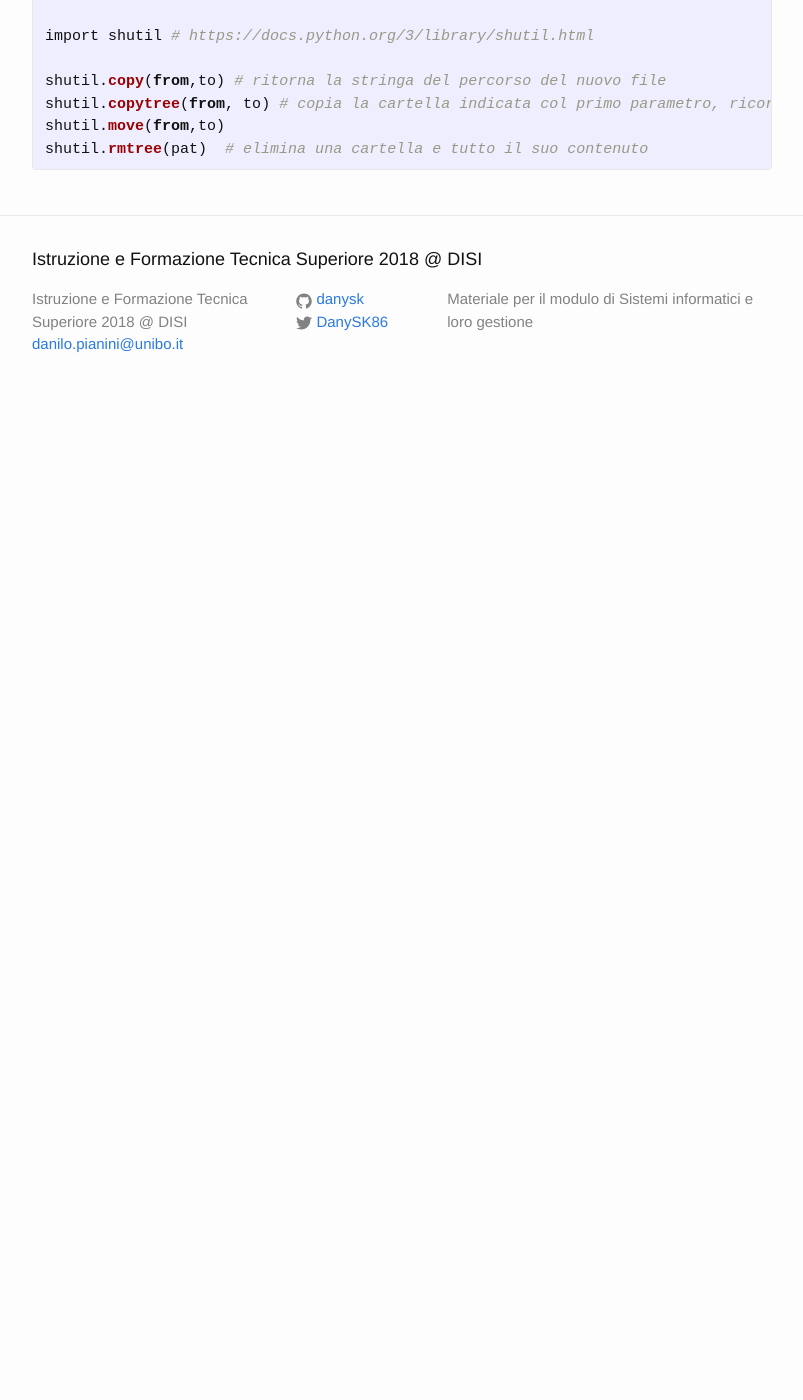
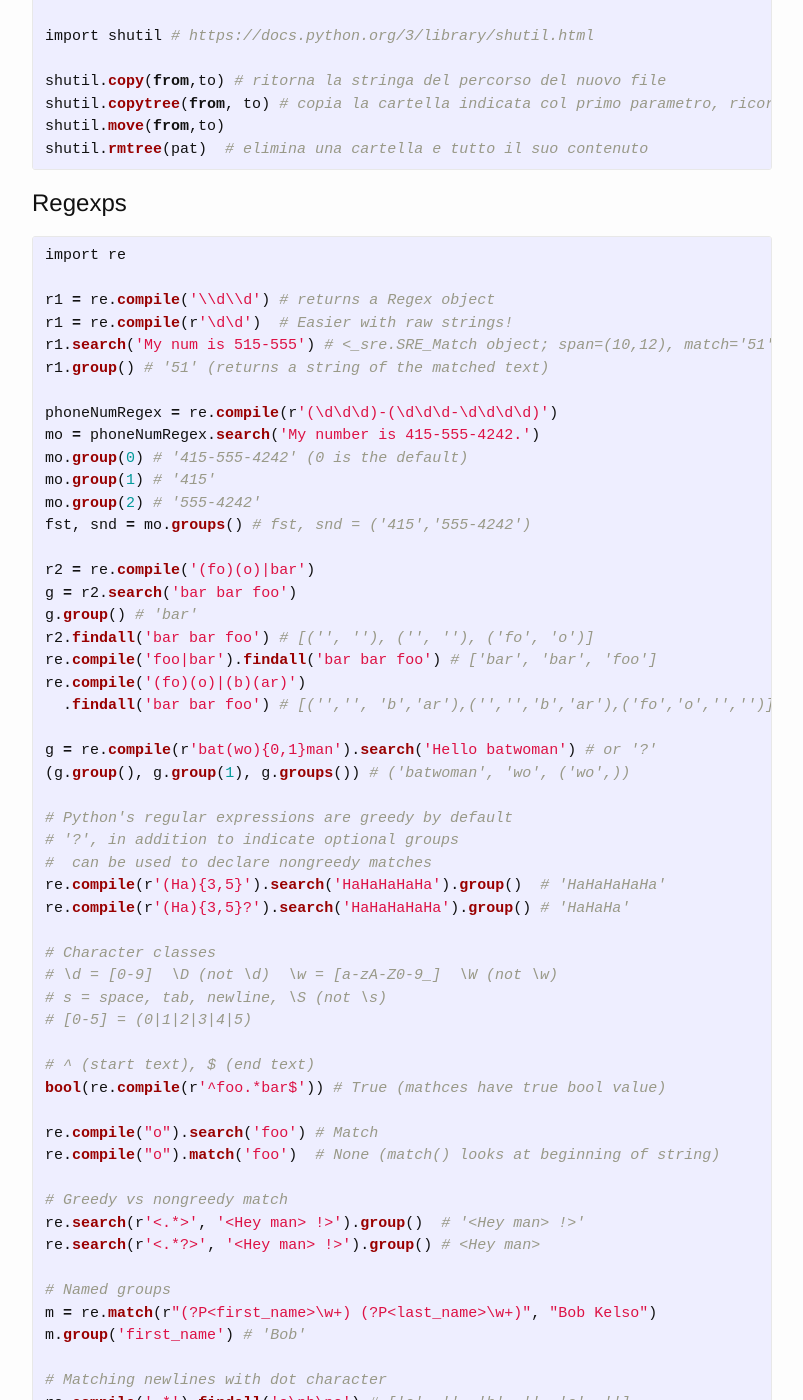
Before and after one commit to APICe-at-DISI/ifts2018, a Jekyll site: the page built from index.md, in a window 1280 px wide and 1400 px high, scrolled down 18587 px. Shown: the whole window, without its empty margins (238-1041 px from the left). Built offline with Jekyll 4.4.1, drawn with Linux system fonts in a browser that asks for light colours; our own code applies the rules of GitHub Pages for plain Markdown files; before the commit the page ends 19003 px from its top, so only the background shows below that; some of the changed text lies outside the part shown.

Commit message:
Regexps + fix

```diff
--- a/index.md
+++ b/index.md
@@ -768,7 +768,7 @@ d.clear() # elimina tutte le coppie dal dizionario
 ### Eccezioni
 
 {% highlight python %}
-raise Exception('Messaggio d'errore')
+raise Exception("Messaggio d'errore")
 
 try: ...
 except NameError: ... # cattura eccezione di tipo NameError
@@ -839,3 +839,80 @@ shutil.move(from,to)
 shutil.rmtree(pat)  # elimina una cartella e tutto il suo contenuto
 
 {% endhighlight %}
+
+## Regexps
+
+{% highlight python %}
+import re
+
+r1 = re.compile('\\d\\d') # returns a Regex object
+r1 = re.compile(r'\d\d')  # Easier with raw strings!
+r1.search('My num is 515-555') # <_sre.SRE_Match object; span=(10,12), match='51'>
+r1.group() # '51' (returns a string of the matched text)
+
+phoneNumRegex = re.compile(r'(\d\d\d)-(\d\d\d-\d\d\d\d)')
+mo = phoneNumRegex.search('My number is 415-555-4242.')
+mo.group(0) # '415-555-4242' (0 is the default)
+mo.group(1) # '415'
+mo.group(2) # '555-4242'
+fst, snd = mo.groups() # fst, snd = ('415','555-4242')
+
+r2 = re.compile('(fo)(o)|bar')
+g = r2.search('bar bar foo')
+g.group() # 'bar'
+r2.findall('bar bar foo') # [('', ''), ('', ''), ('fo', 'o')]
+re.compile('foo|bar').findall('bar bar foo') # ['bar', 'bar', 'foo']
+re.compile('(fo)(o)|(b)(ar)')
+  .findall('bar bar foo') # [('','', 'b','ar'),('','','b','ar'),('fo','o','','')]
+
+g = re.compile(r'bat(wo){0,1}man').search('Hello batwoman') # or '?'
+(g.group(), g.group(1), g.groups()) # ('batwoman', 'wo', ('wo',))
+
+# Python's regular expressions are greedy by default
+# '?', in addition to indicate optional groups
+#  can be used to declare nongreedy matches
+re.compile(r'(Ha){3,5}').search('HaHaHaHaHa').group()  # 'HaHaHaHaHa'
+re.compile(r'(Ha){3,5}?').search('HaHaHaHaHa').group() # 'HaHaHa'
+
+# Character classes
+# \d = [0-9]  \D (not \d)  \w = [a-zA-Z0-9_]  \W (not \w)
+# s = space, tab, newline, \S (not \s)
+# [0-5] = (0|1|2|3|4|5)
+
+# ^ (start text), $ (end text)
+bool(re.compile(r'^foo.*bar$')) # True (mathces have true bool value)
+
+re.compile("o").search('foo') # Match
+re.compile("o").match('foo')  # None (match() looks at beginning of string)
+
+# Greedy vs nongreedy match
+re.search(r'<.*>', '<Hey man> !>').group()  # '<Hey man> !>'
+re.search(r'<.*?>', '<Hey man> !>').group() # <Hey man>
+
+# Named groups
+m = re.match(r"(?P<first_name>\w+) (?P<last_name>\w+)", "Bob Kelso")
+m.group('first_name') # 'Bob'
+
+# Matching newlines with dot character
+re.compile('.*').findall('a\nb\nc') # ['a', '', 'b', '', 'c', '']
+re.compile('.*', re.DOTALL).findall('a\nb\nc') # ['a\nb\nc', '']
+
+# Case-insensitive match
+bool(re.compile('foo', re.IGNORECASE).match('FOo')) # True (also re.I)
+
+# Substituting strings with sub
+re.sub(r'foo', 'bar', 'Anyfoo is foo') # 'Anybar is bar'
+
+# Managing complex regexps
+phoneRegex = re.compile(r'''(
+    (\d{3}|\(\d{3}\))?            # area code
+    (\s|-|\.)?                    # separator
+    \d{3}                         # first 3 digits
+    (\s|-|\.)                     # separator
+    \d{4}                         # last 4 digits
+    (\s*(ext|x|ext.)\s*\d{2,5})?  # extension
+    )''', re.VERBOSE)
+
+# Combining modifiers
+re.compile(r'...', re.IGNORECASE | re.VERBOSE)
+{% endhighlight %}
```
